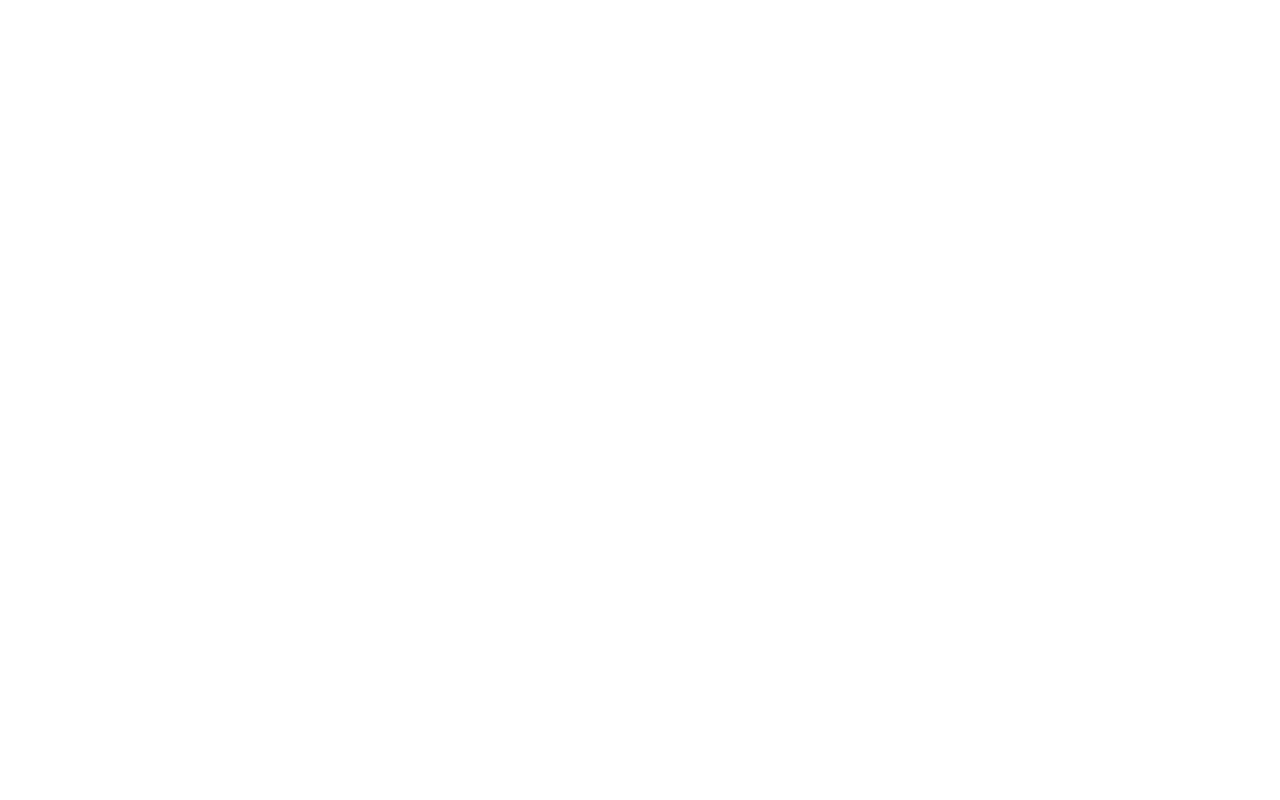
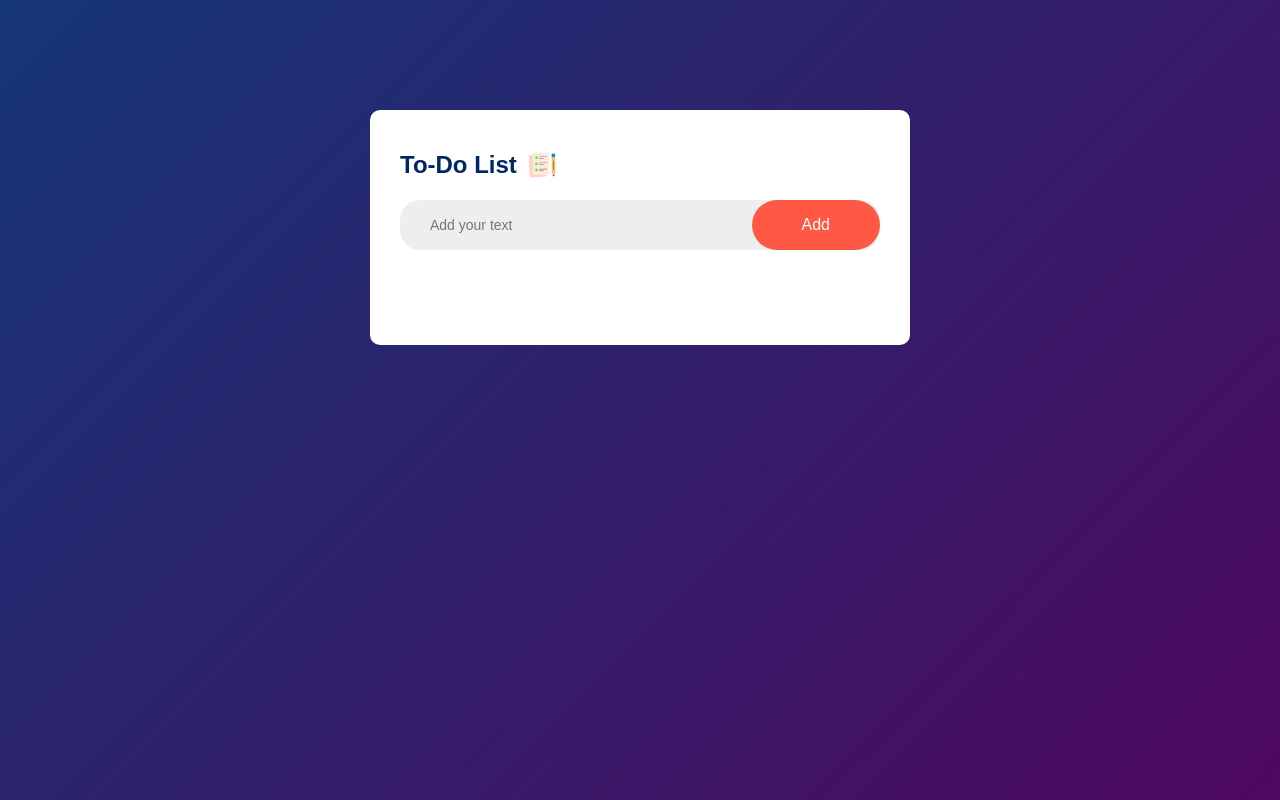
Before and after one commit to amannitp/TodoList-js-project, a plain HTML site: page index.html in a window 1280 px wide. Drawn offline with Linux system fonts and the light colour scheme.

Commit message:
Html and css is done

```diff
--- a/index.html
+++ b/index.html
@@ -4,8 +4,26 @@
     <meta charset="UTF-8">
     <meta name="viewport" content="width=device-width, initial-scale=1.0">
     <title>TodoList</title>
+    <link rel="stylesheet" href="style.css">
 </head>
 <body>
+    <div class="container">
+        <div class="todo-app">
+            <h2>To-Do List <img src="./images/icon.png" alt="To-Do icon"></h2>
+            <div class="row">
+                <input type="text" placeholder="Add your text" id="input-box">
+                <button>Add</button>
+            </div>
+            <ul id="list-container">
+                <!-- <li class="checked">Task 1</li>
+                <li>Task 2</li>
+                <li>Task 3</li>
+                <li>Task 4</li> -->
+            </ul>
+
+        </div>
+
+    </div>
 
 </body>
 </html>
--- a/style.css
+++ b/style.css
@@ -0,0 +1,93 @@
+*{
+    margin: 0;
+    padding: 0;
+    box-sizing: border-box;
+    font-family:'Poppins',sans-serif ;
+}
+body{
+    background-color: #444;
+}
+.container{
+    width: 100%;
+    min-height:100vh ;
+    background: linear-gradient(135deg,#153677,#4e085f);
+    padding: 10px;
+
+}
+.todo-app{
+    width: 100%;
+    max-width: 540px;
+    background: #fff;
+    margin: 100px auto 20px;
+    padding: 40px 30px 70px;
+    border-radius: 10px;
+}
+.todo-app h2{
+    color: #002765;
+    display: flex;
+    align-items: center;
+    margin-bottom:20px ;
+
+}
+.todo-app h2 img{
+    width: 30px;
+    margin-left: 10px;
+
+}
+.row{
+    display: flex;
+    align-items: center;
+    justify-content: space-between;
+    background: #edeef0;
+    border-radius: 20px;
+    padding-left: 20px;
+    margin-bottom: 25px;
+}
+input{
+    flex: 1;
+    border: none;
+    outline: none;
+    background: transparent;
+    padding: 10px;
+    font-size: 14px;
+}
+button{
+    border: none;
+    outline: none;
+    padding: 16px 50px;
+    background: #ff5945;
+    color: #fff;
+    font-size: 16px;
+    cursor: pointer;
+    border-radius: 40px;
+
+
+}
+ul li{
+    list-style: none;
+    font-size: 17px;
+    padding: 12px 5px 12px 50px;
+    user-select: none;
+    cursor: pointer;
+    position: relative;
+}
+ul li::before{
+    content: '';
+    position: absolute;
+    height: 28px;
+    width: 28px;
+    border-radius: 50%;
+    background-image: url(./images/unchecked.png);
+    background-size: cover;
+    background-position: center;
+    top: 12px;
+    left: 8px;
+}
+ul li.checked{
+    color: #555;
+    text-decoration: line-through;
+
+}
+ul li.checked::before{
+    background-image: url(./images/checked.png);
+}
```
Also changed, not shown: images/checked.png (added), images/clear.png (added), images/clouds.png (added), images/drizzle.png (added), images/humidity.png (added), images/icon.png (added), images/mist.png (added), images/rain.png (added), images/search.png (added), images/snow.png (added), images/unchecked.png (added), images/wind.png (added).
